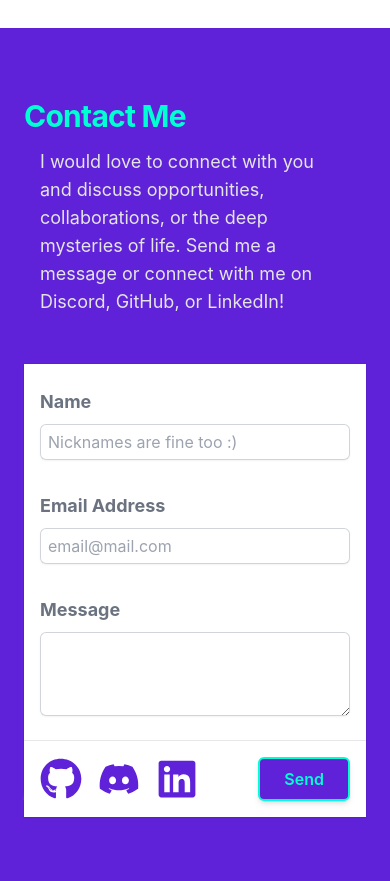
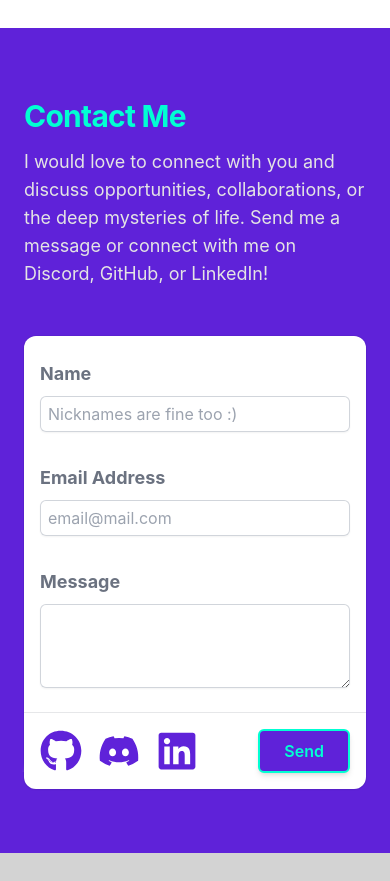
Before and after one commit to dobbe2/portfolio-2023, a React (Create React App) app: page / in a window 390 px wide. Shown: the part 7780-8661 px from the top of the page. After the commit the page ends 8633 px from the top, so only its background shows below. Built offline with nearby package versions, Linux system fonts and the light colour scheme.

Commit message:
cleanup contact ui for mobile

```diff
--- a/src/components/ui/Contact.jsx
+++ b/src/components/ui/Contact.jsx
@@ -19,13 +19,13 @@ export default function Contact() {
     <SectionContainer className="bg-purple-heart" id="contact">
     <Heading dark title="Contact Me" />
       <div className="grid grid-cols-1 gap-x-8 gap-y-8 md:grid-cols-3">
-        <div className="px-4 py-4 sm:px-0">
+        <div className="px-0 py-4">
           <Para dark>
             I would love to connect with you and discuss opportunities, collaborations, or the deep mysteries of life. Send me a message or connect with me on Discord, GitHub, or LinkedIn!
           </Para>
         </div>
 
-        <form onSubmit={handleSubmit} className="bg-white shadow-sm ring-1 ring-gray-900/5 sm:rounded-xl md:col-span-2">
+        <form onSubmit={handleSubmit} className="bg-white shadow-sm ring-1 ring-gray-900/5 rounded-xl md:col-span-2">
           <div className="px-4 py-6 sm:p-8">
             <div className="grid max-w-2xl grid-cols-1 gap-x-6 gap-y-8 sm:grid-cols-6">
               <div className="sm:col-span-4">
```
